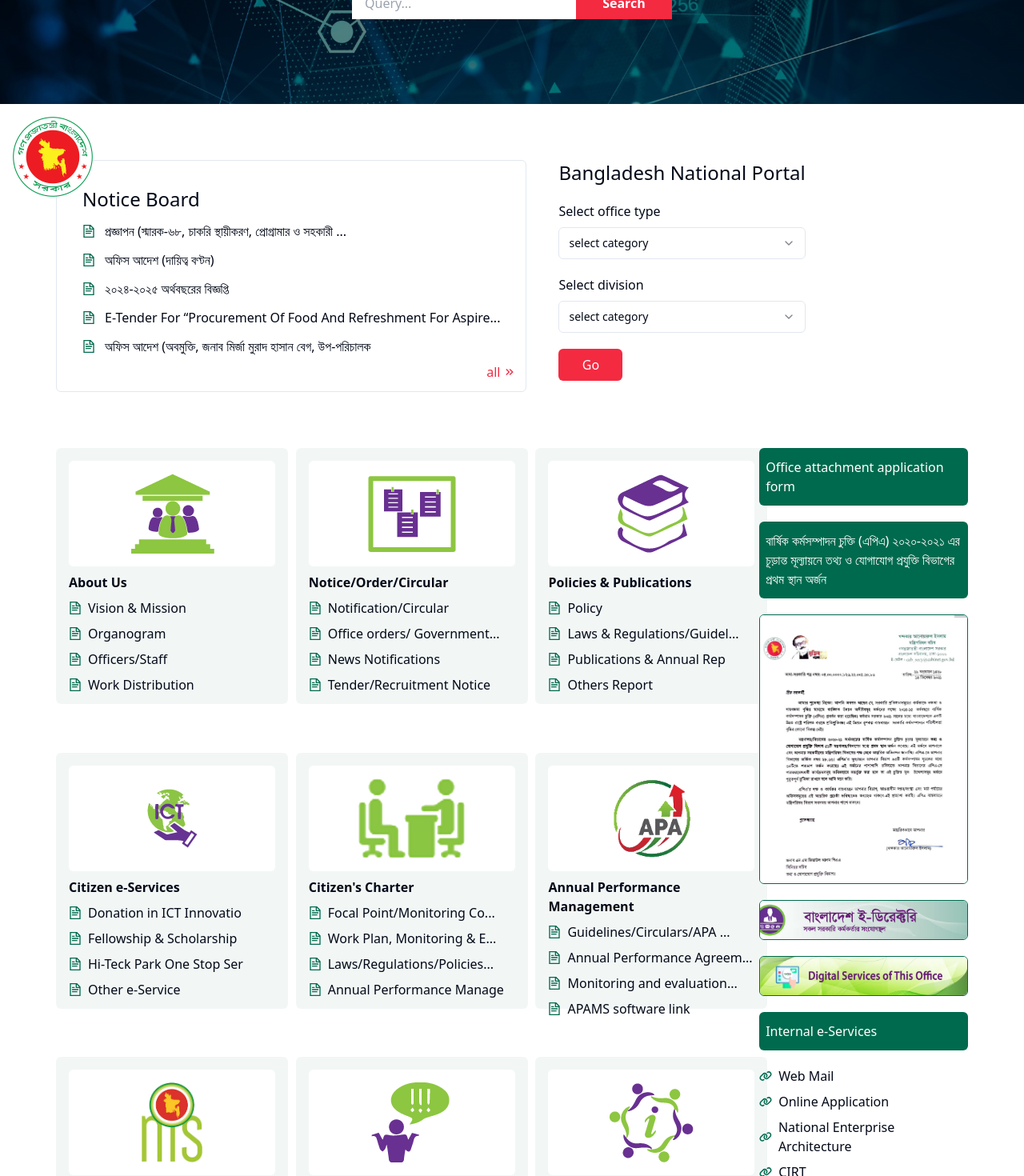
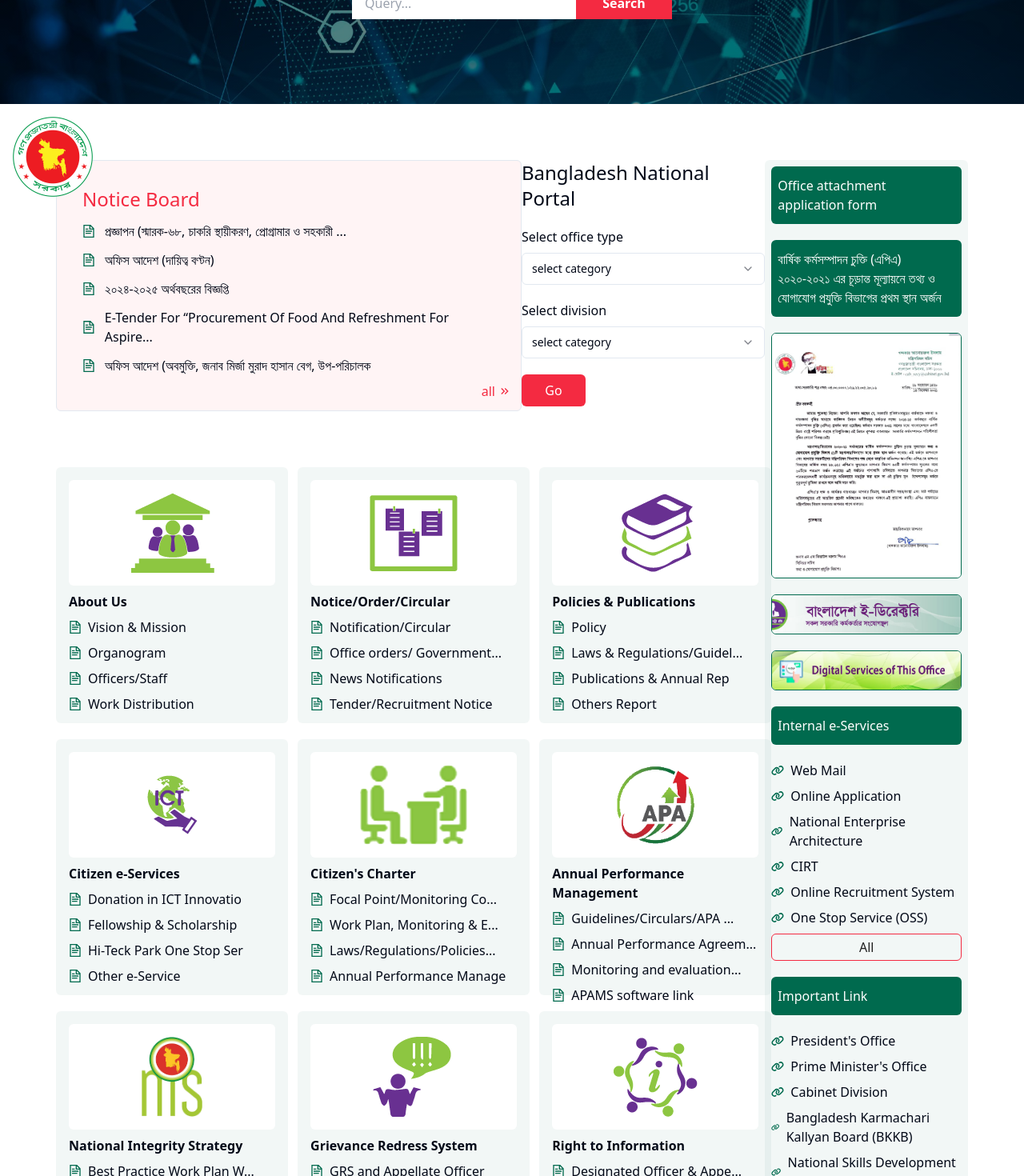
Before and after one commit to shiningsudipto/ict-division, a React (Vite) app: page / in a window 1280 px wide. Shown: the part 340-1810 px from the top of the page at 80% size. Built offline with nearby package versions, Linux system fonts and the light colour scheme.

Commit message:
footer image changed and sidebar button added

```diff
--- a/src/components/shared/Footer.tsx
+++ b/src/components/shared/Footer.tsx
@@ -44,39 +44,45 @@
 
 const Footer = () => {
   return (
-    <div className="footer p-[70px] text-secondary  bg-primary-foreground/20">
+    <div className="footer p-[70px] text-secondary bg-primary-foreground/20">
       <div className="flex justify-between gap-x-[70px]">
         <div>
-          <h4 className="font-semibold mb-4">Important links</h4>
+          <h4 className="font-semibold text-lg mb-4">Important links</h4>
           <div className="space-y-2">
             {footerLinks.map((item, index) => {
               return (
                 <div key={index}>
-                  <Link to={item.href}>{item.label}</Link>
+                  <Link to={item.href} className="font-medium">
+                    {item.label}
+                  </Link>
                 </div>
               );
             })}
           </div>
         </div>
         <div>
-          <h4 className="font-semibold mb-4">Planning and Implementation</h4>
+          <h4 className="font-semibold text-lg mb-4">
+            Planning and Implementation
+          </h4>
           <div className="space-y-2">
             {planningAndImplementation.map((item, index) => {
               return (
                 <div key={index}>
-                  <Link to={item.href}>{item.label}</Link>
+                  <Link to={item.href} className="font-medium">
+                    {item.label}
+                  </Link>
                 </div>
               );
             })}
           </div>
         </div>
         <div>
-          <h4 className="font-semibold mb-4">Technical Support</h4>
+          <h4 className="font-semibold text-lg mb-4">Technical Support</h4>
           <div className="space-x-2 flex items-baseline">
             {techSupports.map((item, index) => {
               return (
                 <div key={index}>
-                  <Link to={item.href}>
+                  <Link to={item.href} className="font-medium">
                     <img
                       src={item.img}
                       alt=""
@@ -89,7 +95,7 @@
           </div>
         </div>
         <div>
-          <h4 className="font-semibold mb-4">Socials</h4>
+          <h4 className="font-semibold text-lg mb-4">Socials</h4>
           <div className="flex items-center gap-x-2 text-primary-foreground">
             <RiFacebookCircleLine className="text-[36px] cursor-pointer hover:text-primary" />{" "}
             <TiSocialTwitterCircular className="text-[40px] cursor-pointer hover:text-primary" />{" "}
--- a/src/components/shared/style.css
+++ b/src/components/shared/style.css
@@ -1,5 +1,5 @@
 .footer {
-  background-image: url("../../assets/assets/f2.png");
+  background-image: url("../../assets/assets/f3.png");
   background-position: bottom;
   background-repeat: no-repeat;
   background-size: contain;
--- a/src/pages/home/Home.tsx
+++ b/src/pages/home/Home.tsx
@@ -11,9 +11,11 @@
   return (
     <div>
       <Banner />
-      <ImportantLinks />
-      <div className="px-[70px] flex justify-between">
-        <Card />
+      <div className="flex p-[70px] justify-between">
+        <div>
+          <ImportantLinks />
+          <Card />
+        </div>
         <Sidebar />
       </div>
       <Anthem />
--- a/src/pages/home/components/ImportantLinks.tsx
+++ b/src/pages/home/components/ImportantLinks.tsx
@@ -38,9 +38,10 @@
     console.log(values);
   };
   return (
-    <div className="p-[70px] flex gap-x-10">
-      <div className="relative border rounded-md p-8">
-        <h3 className="text-2xl font-medium">Notice Board</h3>
+    <div className="">
+      <div className="flex justify-between mb-[70px]">
+        <div className="relative border rounded-md p-8 bg-primary/5">
+          <h3 className="text-2xl font-medium text-primary">Notice Board</h3>
           <div className="notices">
             {notice?.map((item, index) => {
               const maxLength = item?.length;
@@ -98,6 +99,8 @@
           </Formik>
         </div>
       </div>
+      {/* <Card /> */}
+    </div>
   );
 };
 
--- a/src/pages/home/components/Leadership.tsx
+++ b/src/pages/home/components/Leadership.tsx
@@ -3,6 +3,7 @@
 import { RiFacebookCircleLine } from "react-icons/ri";
 import { TiSocialTwitterCircular } from "react-icons/ti";
 import { MdAlternateEmail } from "react-icons/md";
+import { MdOutlineKeyboardDoubleArrowRight } from "react-icons/md";
 
 const Leadership = () => {
   const leaders = [
@@ -10,11 +11,15 @@
       img: manImg1,
       name: "Md. Nahid Islam",
       title: "Honorable Adviser",
+      about:
+        "Nahid Islam, born in 1998 in Dhaka, is a prominent Bangladeshi student activist and adviser on ICT to the interim government of Bangladesh. He gained national attention as one of the key coordinators of the 2024 Anti-Discrimination Students Movement, which played a significant role in the Bangladesh quota reform movement. This movement eventually escalated into a non-cooperation movement that contributed to the overthrow of Prime Minister Sheikh Hasina’s government, despite initial dismissals of the protesters as Razakar. Currently, Nahid serves under Chief Adviser and Nobel Peace Prize laureate, Muhammad Yunus, as part of the interim government formed following these events. A sociology student at the University of Dhaka, Nahid completed his intermediate education at Govt. Science College in Tejgaon. He comes from a humble background, with his father working as a teacher and his mother as a homemaker. Nahid is married and has a younger brother, Nakib, who is also studying at the University of Dhaka.",
     },
     {
       img: manImg2,
       name: "Md. Shamsul Arefin",
       title: "Secretary",
+      about:
+        "Mr. MD SHAMSUL AREFIN, at present, the Secretary of Information and Communication Technology (ICT) Division. Prior to that, he served as Secretary, Coordination and Reforms, Cabinet Division. Also, he served as Additional Secretary and Joint Secretary at the same Division. He started his career on 1 April 1993 as Assistant Commissioner and Magistrate at Manikganj District. He is a member of Bangladesh Civil Service (Administration) cadre and belongs to BCS-11th batch. He obtained B. Com (Hons.) and M. Com from Department of Finance, Dhaka University. Mr. Arefin has served in almost all the core posts of the field administration like Magistrate, Assistant Commissioner (Land), UNO, DC in different parts of the country. Besides, he served as Deputy Director, Accommodation Directorate, Senior Assistant Secretary, Food and Disaster Management Ministry, Deputy Secretary-Economic Relations Division, Director-Rajdhani Unnayon Kotripokhho (RAJUK). He also worked as Assistant Commissioner (Land), Thana Election Officer and Returning Officer of National and Local Govt. level elections.",
     },
   ];
   return (
@@ -23,10 +28,14 @@
         <h2 className="heading">Leadership Spotlight</h2>
         <h3 className="subHeading">Meet Our Honorable Adviser and Secretary</h3>
       </div>
-      <div className="flex justify-center gap-x-[70px]">
+      <div className="flex justify-center gap-x-5">
         {leaders.map((item, idx) => {
           return (
-            <div key={idx} className="space-y-2">
+            <div
+              key={idx}
+              className="flex gap-x-5 w-full border rounded-md p-4"
+            >
+              <div className="space-y-2 flex-1">
                 <img
                   src={item.img}
                   alt=""
@@ -40,6 +49,16 @@
                   <MdAlternateEmail className="text-[22px] cursor-pointer hover:text-primary-foreground" />
                 </div>
               </div>
+              <div className="w-[300px]">
+                <p>
+                  {item.about.slice(0, 550)}...{" "}
+                  <span className="flex items-center text-primary font-medium">
+                    Read more
+                    <MdOutlineKeyboardDoubleArrowRight className="text-primary ms-1 mt-1" />
+                  </span>
+                </p>
+              </div>
+            </div>
           );
         })}
       </div>
--- a/src/pages/home/components/Sidebar.tsx
+++ b/src/pages/home/components/Sidebar.tsx
@@ -11,7 +11,7 @@
 
 const Sidebar = () => {
   return (
-    <div className="w-[270px] space-y-5">
+    <div className="w-[260px] space-y-5 bg-primary-foreground/5 p-2 h-fit rounded-md">
       <p className="sidebar-section">Office attachment application form</p>
       <p className="sidebar-section">
         বার্ষিক কর্মসম্পাদন চুক্তি (এপিএ) ২০২০-২০২১ এর চূড়ান্ত মূল্যায়নে তথ্য ও
@@ -34,6 +34,9 @@
             </div>
           );
         })}
+        <button className="border border-primary hover:bg-primary hover:text-white w-full text-secondary rounded-md py-1 font-medium">
+          All
+        </button>
       </div>
       <p className="sidebar-section">Important Link</p>
       <div className="space-y-2">
@@ -45,6 +48,9 @@
             </div>
           );
         })}
+        <button className="border border-primary hover:bg-primary hover:text-white w-full text-secondary rounded-md py-1 font-medium">
+          All
+        </button>
       </div>
       <img src={s3} alt="" className="sidebar-image" />
       <img src={s4} alt="" className="sidebar-image" />
--- a/tailwind.config.js
+++ b/tailwind.config.js
@@ -25,7 +25,7 @@
         foreground: "hsl(var(--foreground))",
         primary: {
           DEFAULT: "#F42A41",
-          foreground: " #006A4E",
+          foreground: "#006A4E",
         },
         secondary: {
           DEFAULT: "#212121",
```
Also changed, not shown: src/assets/assets/f3.png (added). Lines whose indentation alone changed are shown as unchanged.
